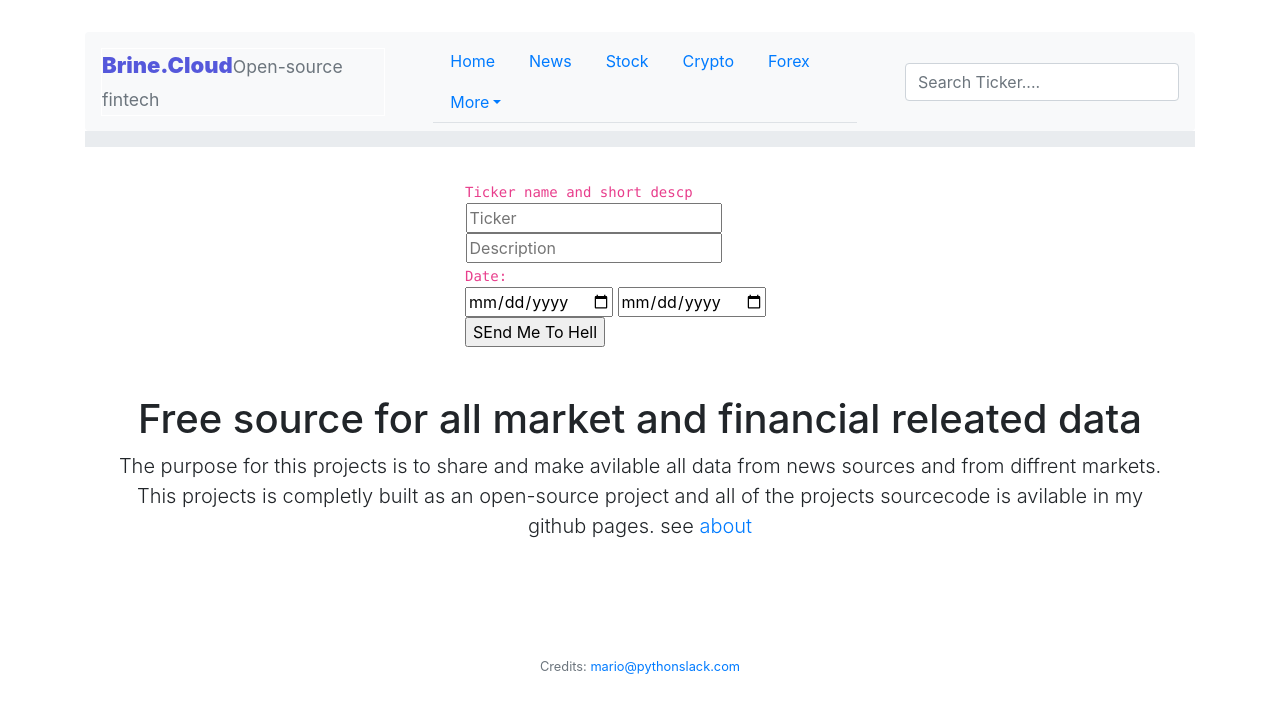
After one commit to DrSuperMario/Brine, a Flask app: page /signals in a window 1280 px wide. The commit adds this page. Shown: the top 724 px of the page. Run offline with Flask 2, Linux system fonts and the light colour scheme; some libraries are stand-ins or nearby versions.

Commit message:
added few

```diff
--- a/apirequests.py
+++ b/apirequests.py
@@ -73,7 +73,7 @@ def news_request(article_count=12, stream_sentiment_data=False):
                                         bold_rows=True,
                                         border=0,
                                         index_names=False,
-                                        classes=['table table-sm','small-text'])
+                                        classes=['table table-sm','small-text td-left'])
 
     else:
 
--- a/models/search.py
+++ b/models/search.py
@@ -33,7 +33,7 @@ class SearchData():
                                     bold_rows=True,
                                     border=0,
                                     index_names=False,
-                                    classes=['table table-sm','small-text'])
+                                    classes=['text-align: right;','table table-sm','small-text'])
 
                 if(os.path.exists('static/temp/temp.csv')):
                     os.remove('static/temp/temp.csv')
--- a/static/css/brinemain.css
+++ b/static/css/brinemain.css
@@ -3,7 +3,7 @@ body {
 }
 
 
-td {
+td{
   text-align: right;
 }
 
--- a/templates/layout.html
+++ b/templates/layout.html
@@ -75,12 +75,14 @@
     </nav>
     <main role="main">
       <div class="jumbotron jumbotron-fluid p-0 pt-3">
+        <div class="table-responsive">
           <div class="row align-items-start">
               <div class="col-6">
                     {{ pressed|safe}}
               </div>
               <div class="col-6">
                 {{ crypt_list|safe}}
+              </div>
           </div>
         </div>
       </div>
--- /dev/null
+++ b/templates/signals.html
@@ -0,0 +1,48 @@
+{%extends "layout.html"%}
+{%block content%}
+
+<main role="main" class="container">
+            <div class="row justify-content-center">
+                <div class="col-4">
+                    <code>Ticker name and short descp</code>
+                </div>
+            </div>
+            <div class="row justify-content-center">
+                <div class="col-5">
+                    <form method="POST" class="form-inline my-2 my-md-0 pl-5">
+                    <input type="text" placeholder="Ticker"/>
+                    <input type="text" placeholder="Description"/>
+                </div>
+            </div>
+            <div class="row justify-content-center">
+                <div class="col-4">
+                    <code>Date:</code>
+                </div>
+            </div>
+            <div class="row justify-content-center">
+                <div class="col-4">
+                    <input type="date" placeholder="Ticker"/>
+                    <input type="date" placeholder="Ticker"/>
+                </div>
+            </div>
+            <div class="row justify-content-center">
+                <div class="col-4">
+                    <input type="button" value="SEnd Me To Hell" placeholder="Submit"/>
+                </div>
+            </div>
+        </div>
+
+
+    <div class="bottom-container-area">
+    <h1>Free source for all market and financial releated data</h1>
+    <p class="lead">
+      The purpose for this projects is to share and make avilable
+      all data from news sources and from diffrent markets. This projects
+      is completly built as an open-source project and all of the projects
+      sourcecode is avilable in my github pages. see <a href="/about">about</a>
+    </p>
+    </div>
+
+  </main>
+
+{%endblock%}
--- a/website.py
+++ b/website.py
@@ -133,6 +133,10 @@ def about():
 
     return render_template('about.html')
 
+@app.route('/signals', methods=['GET','POST'])
+def signals():
+    return render_template('signals.html')
+
 
 if __name__=="__main__":
     app.run()
```
Also changed, not shown: 5 other files. Lines whose indentation alone changed are shown as unchanged.
